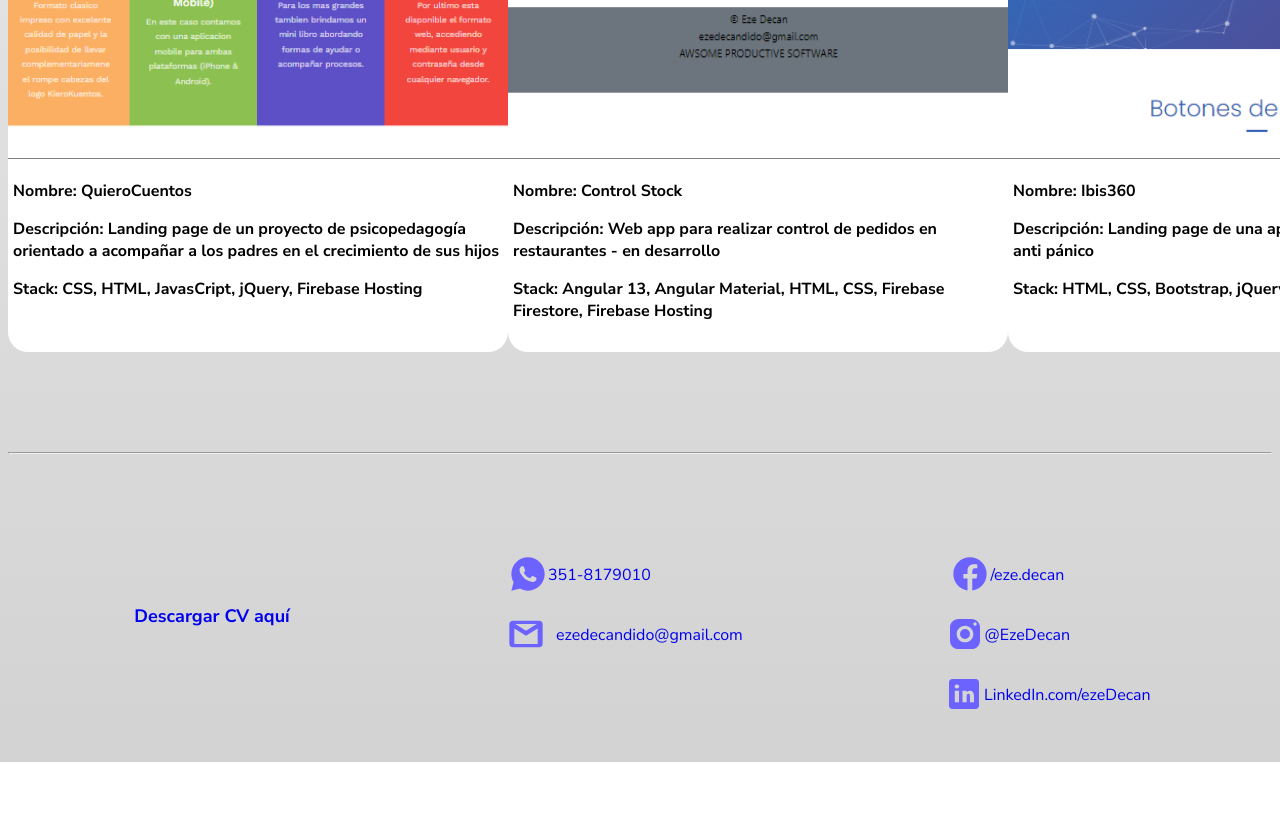
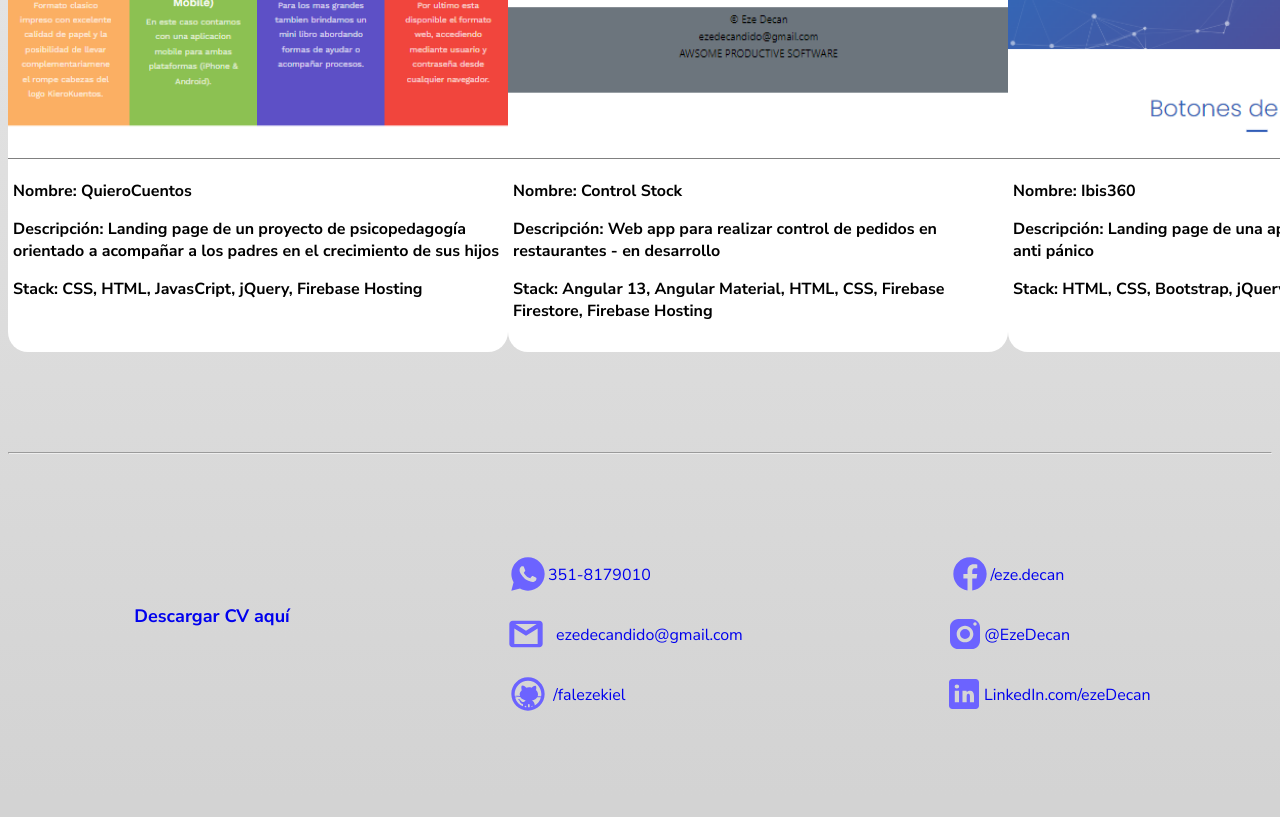
Before and after one commit to falezekiel/portfolio, a website: page src/index.html in a window 1280 px wide. Shown: the part 1882-2699 px from the top of the page. Before the commit the page ends 2644 px from the top, so only its background shows below. Drawn offline with Linux system fonts and the light colour scheme.

Commit message:
prueba build

```diff
--- a/src/styles.css
+++ b/src/css/styles.css
@@ -165,10 +165,23 @@ img {
     margin-right: 10px;
 }
 
-.ubicacion a{
-    margin-left: 290px;
+.github{
+    margin-top: 20px;
+    display: flex;
+    justify-content: center;
+
 }
 
+.github a{
+    margin-top: 10px;
+    text-decoration: none;
+}
+.github img{
+    width: 40px;
+    margin-left: -25px;
+    margin-right: 5px;
+
+}
 .redes img{
     width: 40px;
 
--- a/src/index.html
+++ b/src/index.html
@@ -8,7 +8,7 @@
   <meta name="viewport" content="width=device-width, initial-scale=1.0">
   <title>EzeDecan</title>
   <link rel="icon" type="image/png" href="./assets/img/favicon.png" sizes="48x48">
-  <link rel="stylesheet" href="./styles.css">
+  <link rel="stylesheet" href="./css/styles.css">
 
 
 </head>
@@ -137,8 +137,10 @@
           <a href="mailto:ezedecandido@gmail.com" target="_blank">ezedecandido@gmail.com</a>
         </div>
 
-        <div class="ubicacion"></div>
-        <a href="#"></a>
+        <div class="github">
+        <img id="githubimg" src="./assets/img/icons8-github.svg" alt="github">
+        <a id="githuba" href="https://github.com/falezekiel" target="_blank">/falezekiel</a>
+      </div>
       </div>
       <div class="redes">
         <div class="facebook">
```
Also changed, not shown: docs/index.html (+1 -1 lines), src/css/componentes.css (added).
